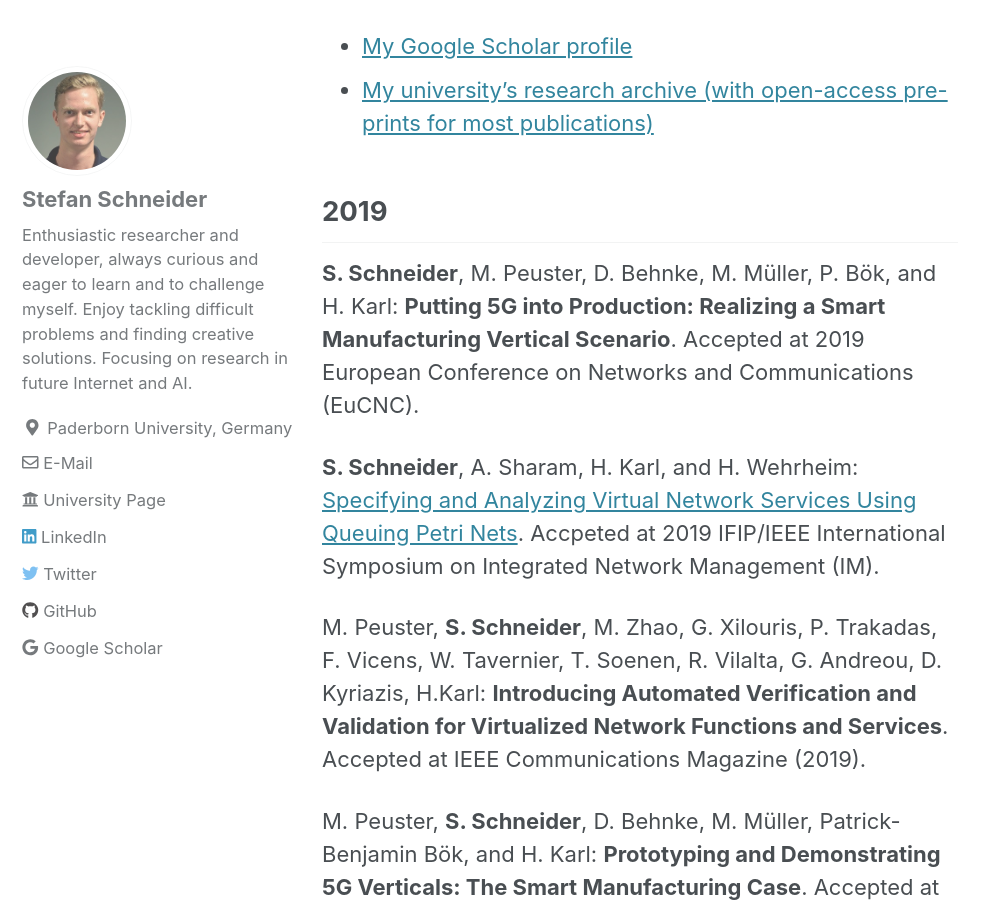
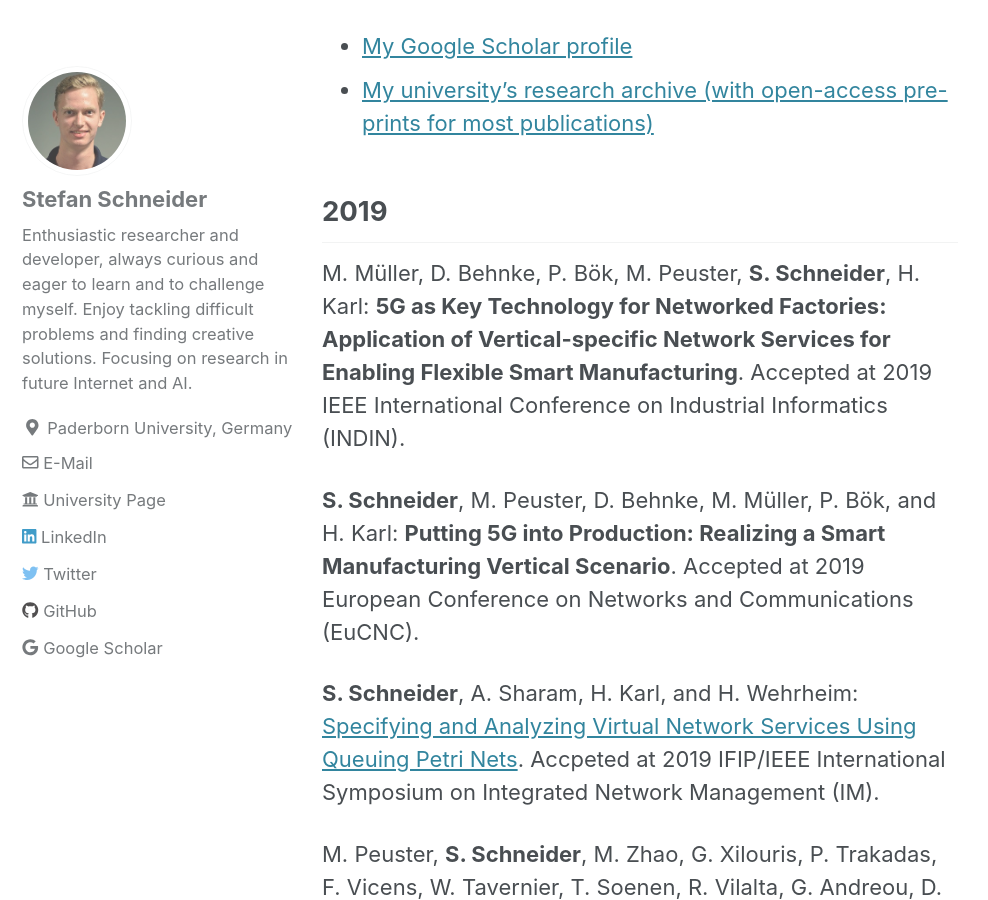
Before and after one commit to stefanbschneider/stefanbschneider.github.io, a Jekyll site: the page built from _pages/publications.md, in a window 1280 px wide and 900 px high, scrolled down 478 px. Shown: the whole window, without its empty margins (0-988 px from the left). Built offline with Jekyll 4.4.1, drawn with Linux system fonts in a browser that asks for light colours; cached includes are drawn as plain includes; nearby versions of some CDN libraries.

Commit message:
added publication

```diff
--- a/_pages/publications.md
+++ b/_pages/publications.md
@@ -12,6 +12,8 @@ comments: false
 - [My university’s research archive (with open-access pre-prints for most publications)](https://ris.uni-paderborn.de/person/stefanschneider)
 
 ## 2019
+
+M. Müller, D. Behnke, P. Bök, M. Peuster, **S. Schneider**, H. Karl: **5G as Key Technology for Networked Factories: Application of Vertical-specific Network Services for Enabling Flexible Smart Manufacturing**. Accepted at 2019 IEEE International Conference on Industrial Informatics (INDIN).
 
 **S. Schneider**, M. Peuster, D. Behnke, M. Müller, P. Bök, and H. Karl: **Putting 5G into Production: Realizing a Smart Manufacturing Vertical Scenario**. Accepted at 2019 European Conference on Networks and Communications (EuCNC).
 
```
